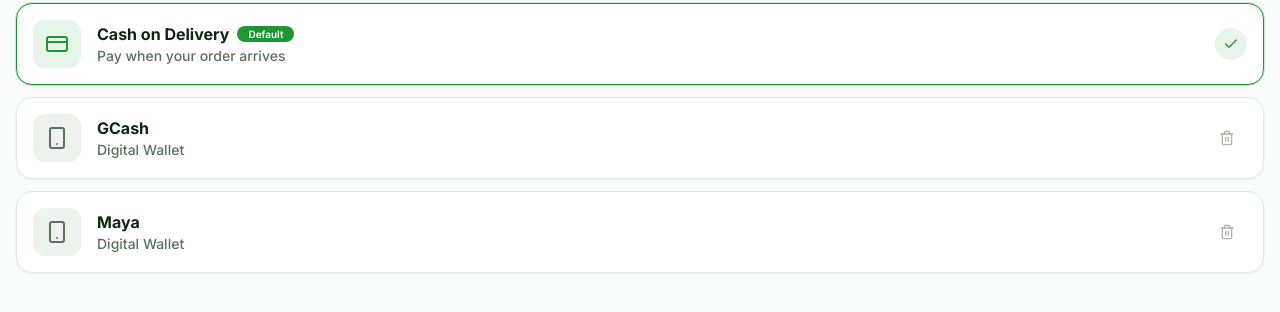
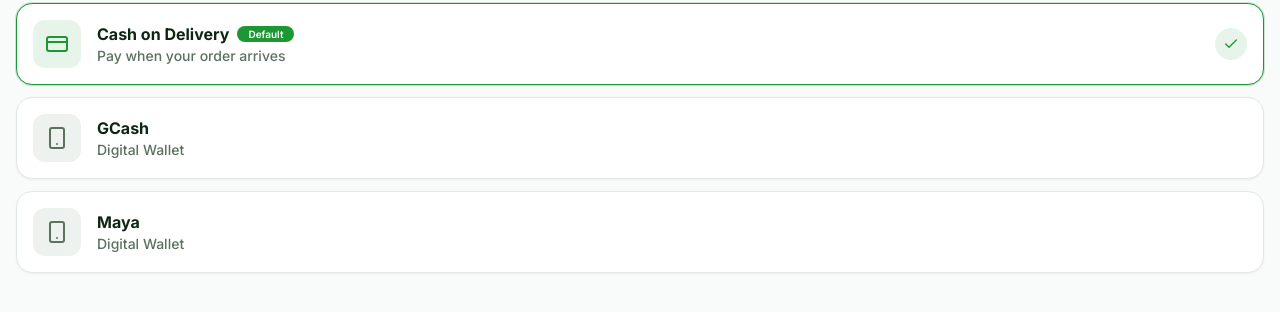
Before and after one commit to superkenn05/Gemma-s-Gulayan-, a Next.js app: page /profile/payments in a window 1280 px wide. Shown: the part 166-478 px from the top of the page. Built offline with nearby package versions, Linux system fonts and the light colour scheme; no server answers; the database is empty; sample sign-in values are in the browser's storage.

Commit message:
Remove delete button  (_for element div_)

```diff
--- a/src/app/profile/payments/page.tsx
+++ b/src/app/profile/payments/page.tsx
@@ -2,7 +2,7 @@
 "use client";
 
 import { useRouter } from 'next/navigation';
-import { ChevronLeft, CreditCard, Plus, Trash2, Wallet, Smartphone, Check, Loader2 } from 'lucide-react';
+import { ChevronLeft, CreditCard, Wallet, Smartphone, Check, Loader2 } from 'lucide-react';
 import { Button } from '@/components/ui/button';
 import { Badge } from '@/components/ui/badge';
 import { useUser, useFirestore, useDoc, useMemoFirebase, setDocumentNonBlocking } from '@/firebase';
@@ -95,14 +95,10 @@ export default function PaymentsPage() {
                     <p className="text-sm text-muted-foreground font-medium">{method.description}</p>
                   </div>
                 </div>
-                {selectedDefaultId === method.id ? (
+                {selectedDefaultId === method.id && (
                   <div className="w-8 h-8 rounded-full bg-primary/10 flex items-center justify-center">
                     <Check className="w-4 h-4 text-primary" />
                   </div>
-                ) : (
-                  <Button variant="ghost" size="icon" className="text-muted-foreground opacity-20" disabled title="Delete">
-                    <Trash2 className="w-4 h-4" />
-                  </Button>
                 )}
               </div>
             ))}
```
